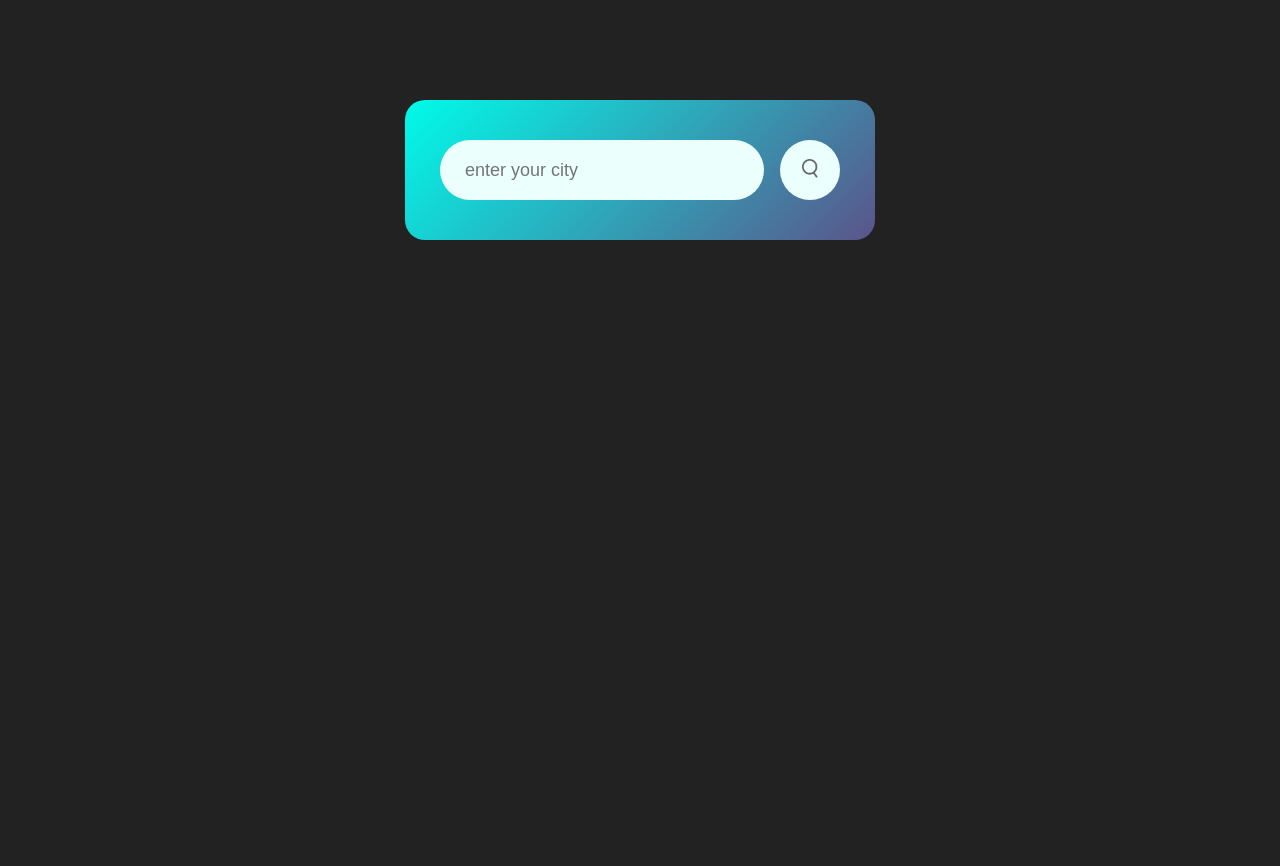
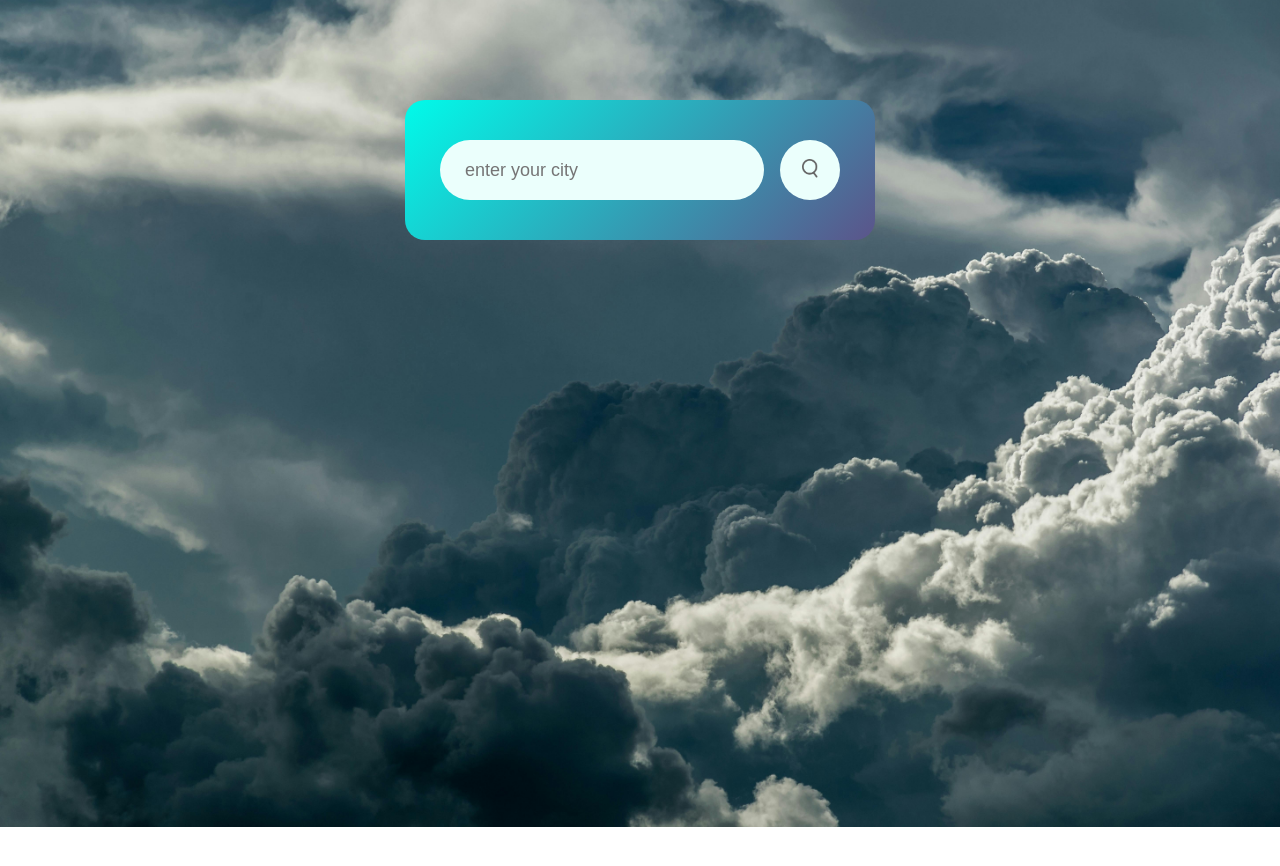
Before and after one commit to chinmoykalita03/weather-app.js, a plain HTML site: page index.html in a window 1280 px wide. Before the commit the page ends 800 px from the top, so only its background shows below. Drawn offline with Linux system fonts and the light colour scheme.

Commit message:
bg-image updated

```diff
--- a/style.css
+++ b/style.css
@@ -5,8 +5,15 @@
   box-sizing: border-box;
 }
 
+html,body{
+  height: 100%;
+}
+
 body{
-  background-color: #222;
+  background-image: url('./images/weather.jpg');
+  background-size: cover;
+  background-position: center;
+  background-repeat: no-repeat;
 }
 
 .card{
@@ -100,6 +107,7 @@ body{
 
 .error{
   text-align: left;
+  color: black;
   margin-left: 10px;
   font-size: 14px;
   margin-top: 10px;
```
Also changed, not shown: images/weather.jpg (added).
